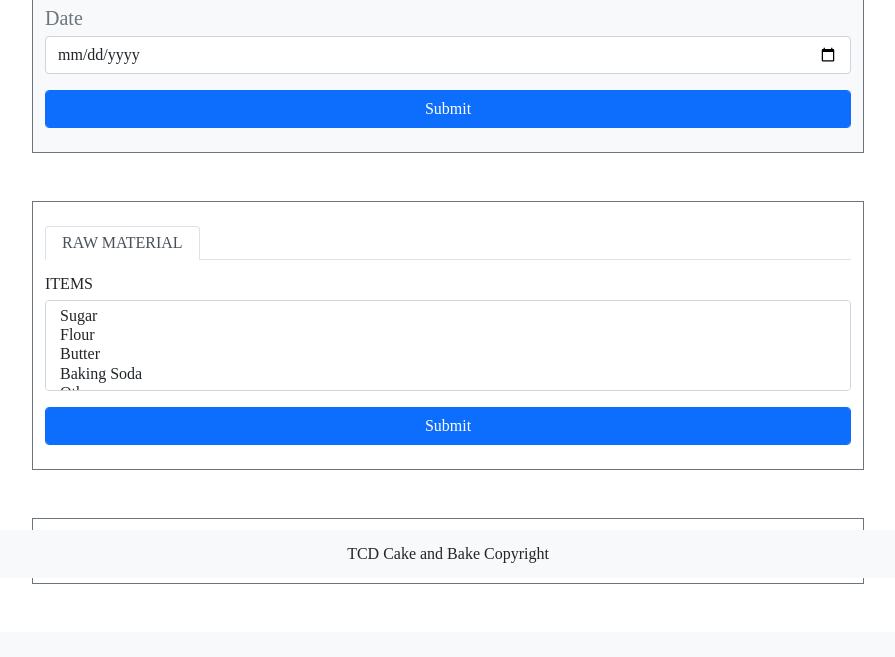
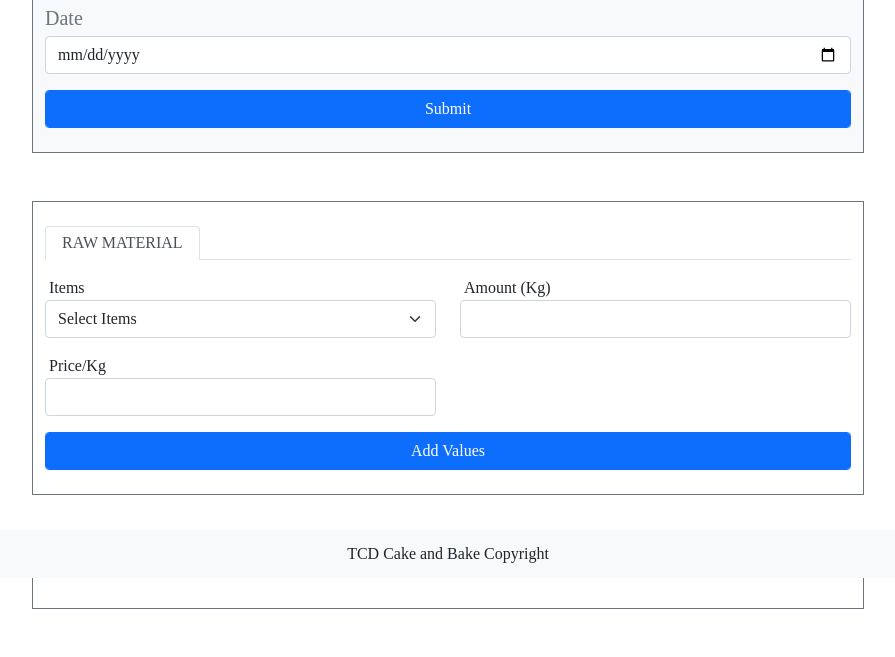
Before and after one commit to SophieaSharma/tcd, a PHP site: page /rawmaterial.php in a window 1280 px wide. Shown: the part 222-879 px from the top of the page, without its empty margins (192-1087 px from the left). Before the commit the page ends 806 px from the top, so only its background shows below. Run offline with PHP 8.4, Linux system fonts and the light colour scheme; tables that the repository leaves empty or names only in its code hold one stand-in row (values such as "Sample post"); lists and menus that the app fills with data are empty; some libraries are stand-ins or nearby versions.

Commit message:
6-jan-2022

```diff
--- /dev/null
+++ b/SQL_queries/rawmaterial_query.php
@@ -0,0 +1,19 @@
+<?php
+ if(isset($_POST['add_values'])){
+     $date=date('y-m-d');
+     $select_items=$_POST['select_items'];
+     $select_amount=$_POST['select_amount'];
+     $select_price_per_kg=$_POST['select_price_per_kg'];
+     $select_total_price=$select_amount * $select_price_per_kg;
+
+     //connection
+     GLOBAL $connection;
+     require_once "db_connection.php";
+
+     $query="INSERT INTO rawmaterial(date,items,amount,price_per_kg,totalPrice)
+             VALUES('$date','$select_items','$select_amount','$select_price_per_kg','$select_total_price')";
+     $result=mysqli_query($connection,$query);
+     if(!$result){
+         die("not connected ".mysqli_error($connection));
+     }
+ }
--- a/rawmaterial.php
+++ b/rawmaterial.php
@@ -1,3 +1,10 @@
+<?php
+require_once "errors.php";
+require_once "SQL_queries/rawmaterial_query.php";
+$today=date('Y-m-d');
+GLOBAL $connection;
+GLOBAL $today;
+?>
 <!doctype html>
 <html lang="en">
 <head>
@@ -34,7 +41,7 @@ require_once "header.php";
             <form action="rawmaterialEntries.php">
                 <div class="mb-3">
                     <label for="date" class="form-label text-secondary fs-5">Date</label>
-                    <input type="date" class="form-control datepicker" id="date" required>
+                    <input type="date" class="form-control" id="date" required>
                 </div>
                 <div class="mb-3">
                     <input type="submit" class="form-control btn btn-primary" value="Submit">
@@ -49,25 +56,55 @@ require_once "header.php";
                     <!-- <a class="nav-link active" aria-current="page" href="#">sales</a>-->
                 </li>
             </ul>
-            <form action=""method="post">
-                <div class="mb-3">
-                    <label for="items" class="form-label">ITEMS</label>
-                    <select class="form-select" aria-label="Default select example" id="items" multiple>
-                        <option value="1">Sugar</option>
-                        <option value="2">Flour</option>
-                        <option value="3">Butter</option>
-                        <option value="4">Baking Soda</option>
-                        <option value="5">Other</option>
-                    </select>
+            <form action="rawmaterial.php" method="post">
+                <div class="row">
+                    <div class="col-lg-6">
+                        <div class="mb-3">
+                        <label for="amount" class="form-label m-0 p-1">Items</label>
+                        <select class="form-select" aria-label="Default select example" name="select_items" required>
+                            <option selected>Select Items</option>
+                            <option value="Sugar">Sugar</option>
+                            <option value="Flour">Flour</option>
+                            <option value="butter">butter</option>
+                            <option value="Baking_Soda">Baking Soda</option>
+                            <option value="Other">Other</option>
+                        </select>
+                        </div>
+                    </div>
+                    <div class="col-lg-6">
+                        <div class="mb-3">
+                            <label for="amount" class="form-label m-0 p-1">Amount (Kg)</label>
+                            <input type="number" class="form-control" id="amount" name="select_amount" required>
+                        </div>
+                    </div>
                 </div>
-                <div class="mb-3">
-                    <input type="submit" class=" btn btn-primary form-control" value="Submit">
+
+                <div class="row">
+                    <div class="col-lg-6">
+                        <div class="mb-3">
+                            <label for="price_per_kg" class="form-label m-0 p-1">Price/Kg</label>
+                            <input type="number" class="form-control" id="price_per_kg" name="select_price_per_kg" required>
+                        </div>
+                    </div>
+
                 </div>
+
+                    <div class="mb-3">
+                        <input name="add_values" type="submit" class="form-control btn btn-primary" value="Add Values">
+                    </div>
+
+
+
+
+
+
+
             </form>
         </div>
         <div class="col-lg-8 border border-secondary mb-5 py-2">
             <div class="col-12 table-responsive">
                 <table class="table table-striped">
+
                     <thead>
                     <tr>
                         <th scope="col">S.NO.</th>
@@ -77,9 +114,37 @@ require_once "header.php";
                         <th scope="col">PRICE</th>
                     </tr>
                     </thead>
+
                     <tbody>
+                    <?php
+                    require_once "SQL_queries/db_connection.php";
+                    GLOBAL $connection;
+                    $query="SELECT * FROM rawmaterial where date = '$today'";
+                    $result=mysqli_query($connection,$query);
 
+                    while($row=mysqli_fetch_assoc($result)){
+                        $i=1;
+                    $id=$row['id'];
+                    $items=$row['items'];
+                    $amount=$row['amount'];
+                    $price_per_kg=$row['price_per_kg'];
+                    $totalPrice=$row['totalPrice'];
+
+                    ?>
+                    <tr>
+                        <td><?php echo $i; ?></td>
+                        <td><?php echo $items; ?></td>
+                        <td><?php echo $amount; ?></td>
+                        <td><?php echo $price_per_kg; ?></td>
+                        <td><?php echo $totalPrice; ?></td>
+                    </tr>
                     </tbody>
+
+                    <?php
+                    $i++;
+
+                    }
+                    ?>
                 </table>
             </div>
         </div>
```
Also changed, not shown: sales.php (line endings or trailing spaces).
